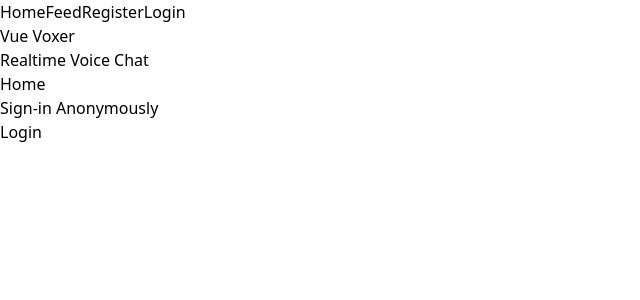
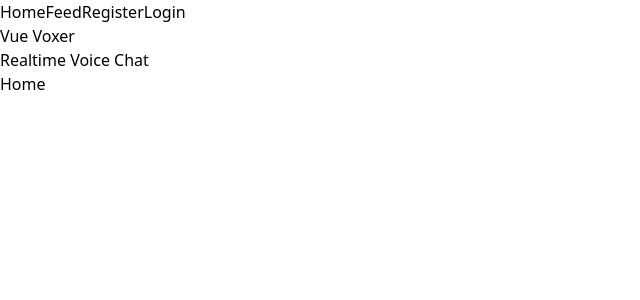
Before and after one commit to BitzillaKelepar/vue-firebase-walkie-talkie, a Vue app: page / in a window 1280 px wide. Shown: the top 300 px of the page, without its empty margins (0-640 px from the left). Built offline with nearby package versions, Linux system fonts and the light colour scheme.

Commit message:
refactor: remove login router

```diff
--- a/src/components/Home.vue
+++ b/src/components/Home.vue
@@ -1,12 +1,8 @@
 <template>
   <div>
     <h3 class="text-3xl font-poppins">Home</h3>
-    <Login/>
   </div>
 </template>
 <script>
-import Login from "@/components/Login";
-export default {
-  components: {Login}
-}
+
 </script>
```
